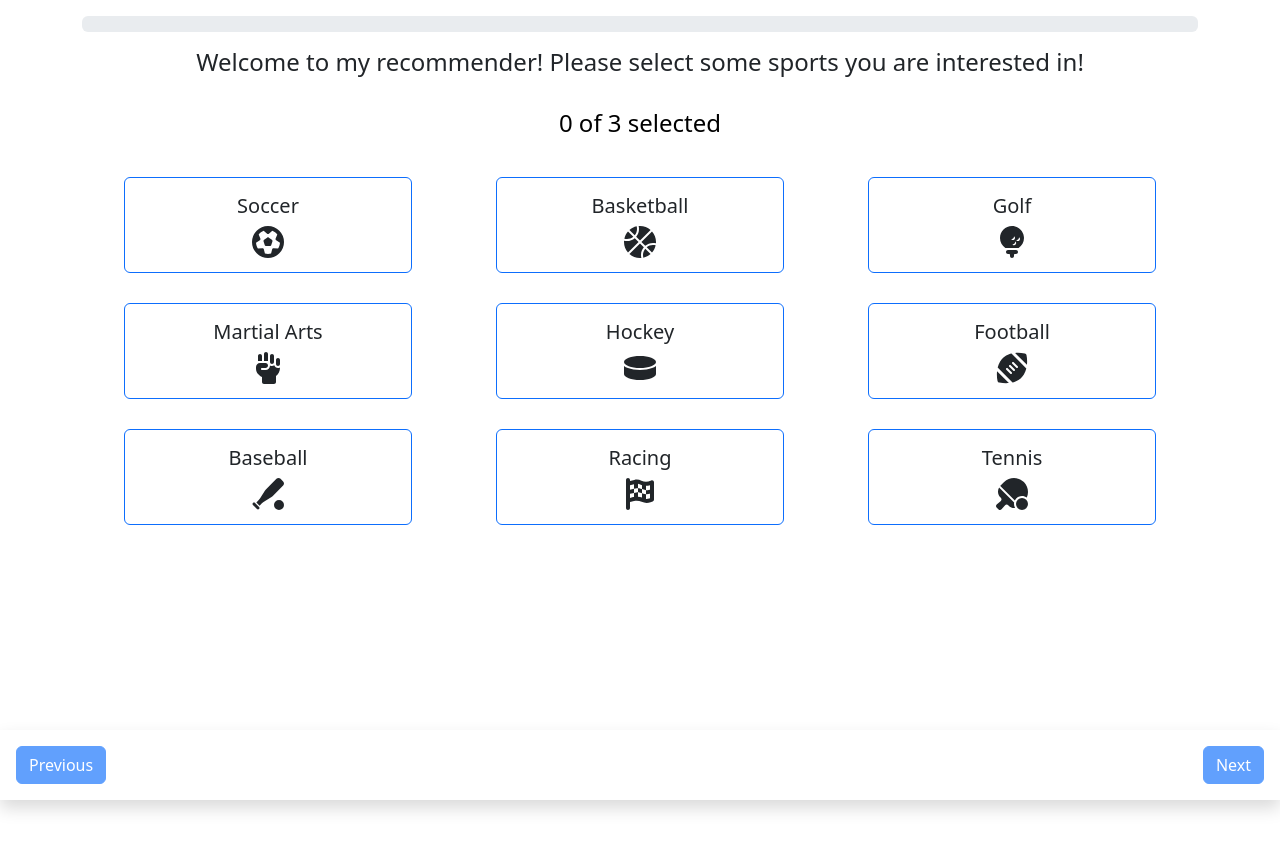
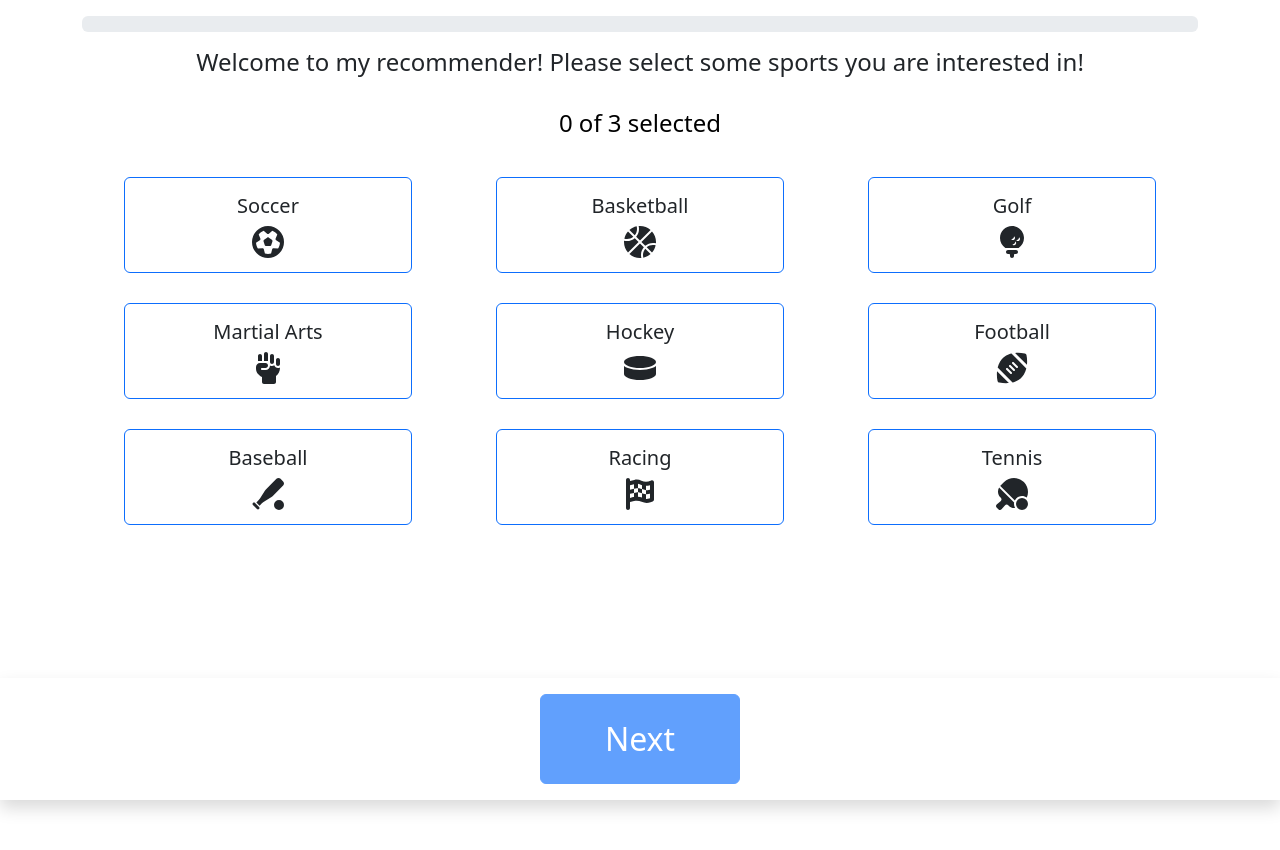
Before and after one commit to tordbm/master-user-study, a Vue app: page / in a window 1280 px wide. Shown: the top 850 px of the page. Built offline with nearby package versions, Linux system fonts and the light colour scheme.

Commit message:
remove previous button and have next in center

```diff
--- a/src/layouts/PageLayout.vue
+++ b/src/layouts/PageLayout.vue
@@ -14,18 +14,9 @@
               :style="'width: ' + progressStyling[currentRoute]"></div>
           </div>
 
-          <div class="d-flex align-items-center justify-content-center"></div>
           <RouterView />
           <div
-            class="d-flex justify-content-between p-3 bg-white position-fixed bottom-0 start-0 end-0 shadow">
-            <button
-              class="btn btn-primary"
-              @click="prev()"
-              :disabled="
-                currentRoute === 'startpage' || currentRoute === 'reciept'
-              ">
-              Previous
-            </button>
+            class="d-flex justify-content-center p-3 bg-white position-fixed bottom-0 start-0 end-0 shadow">
             <button
               v-if="currentRoute === 'recommend-articles'"
               class="btn btn-success"
@@ -49,7 +40,7 @@
 
 <script lang="ts">
 import { RouterLink, RouterView } from 'vue-router'
-import { goToNextRoute, goToPrevRoute } from '../utils/utils'
+import { goToNextRoute } from '../utils/utils'
 import { useMainStore } from '../store/mainStore'
 import { questions, AnswerOptions } from '../utils/questionaire'
 import { submitUserStudy } from '../api/api'
@@ -138,9 +129,6 @@ export default {
       this.store.recieptId = response.id
       this.store.loading = false
     },
-    prev() {
-      goToPrevRoute(this.router, this.route)
-    },
     next() {
       window.scrollTo(0, 0)
       goToNextRoute(this.router, this.route)
@@ -154,6 +142,12 @@ export default {
 </script>
 <style scoped>
 .container {
-  padding-bottom: 120px;
+  padding-bottom: 140px;
+}
+
+button {
+  --bs-btn-padding-y: 1.25rem;
+  --bs-btn-padding-x: 4rem;
+  --bs-btn-font-size: 2rem;
 }
 </style>
--- a/src/store/mainStore.ts
+++ b/src/store/mainStore.ts
@@ -70,6 +70,7 @@ export const useMainStore = defineStore('store', {
     categoryToIcon(category: string) {
       const categoryToIconMap = Object.fromEntries([
         ['misc', 'fa-solid fa-rectangle-list'],
+        ['fighting', 'fa-solid fa-hand-fist'],
         ...this.categoryToIconList
           .flat()
           .map(({ name, icon }) => [name.toLowerCase(), icon]),
--- a/src/utils/utils.ts
+++ b/src/utils/utils.ts
@@ -6,15 +6,6 @@ export function goToNextRoute(router, route) {
 
   if (currentIndex !== -1 && currentIndex < routes.length - 1) {
     router.push(routes[currentIndex + 1])
-  }
-}
-
-export function goToPrevRoute(router, route) {
-  const routes = router.getRoutes().map((r) => r.path)
-  const currentIndex = routes.indexOf(route.path)
-
-  if (currentIndex > 0) {
-    router.push(routes[currentIndex - 1])
   }
 }
 
```
